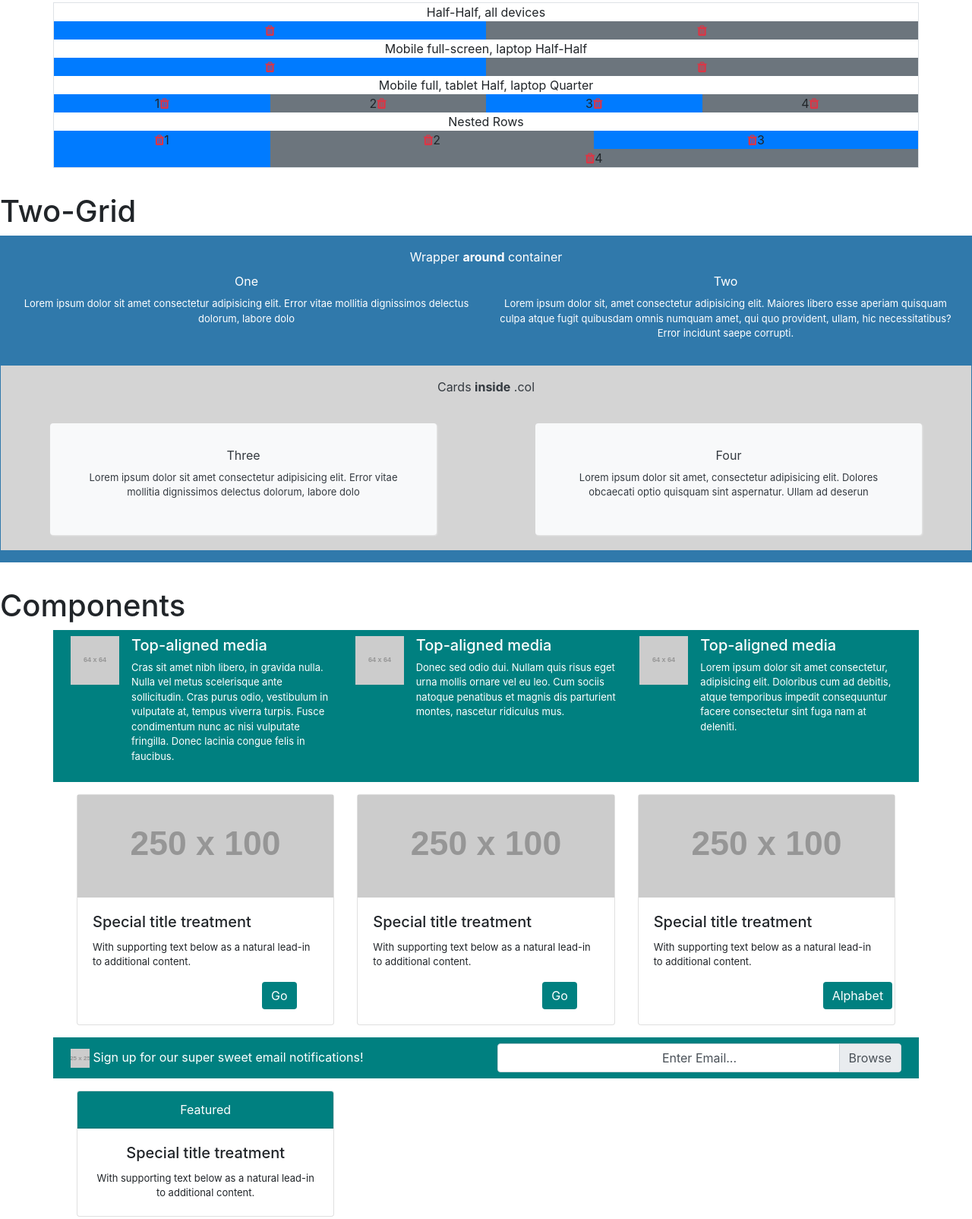
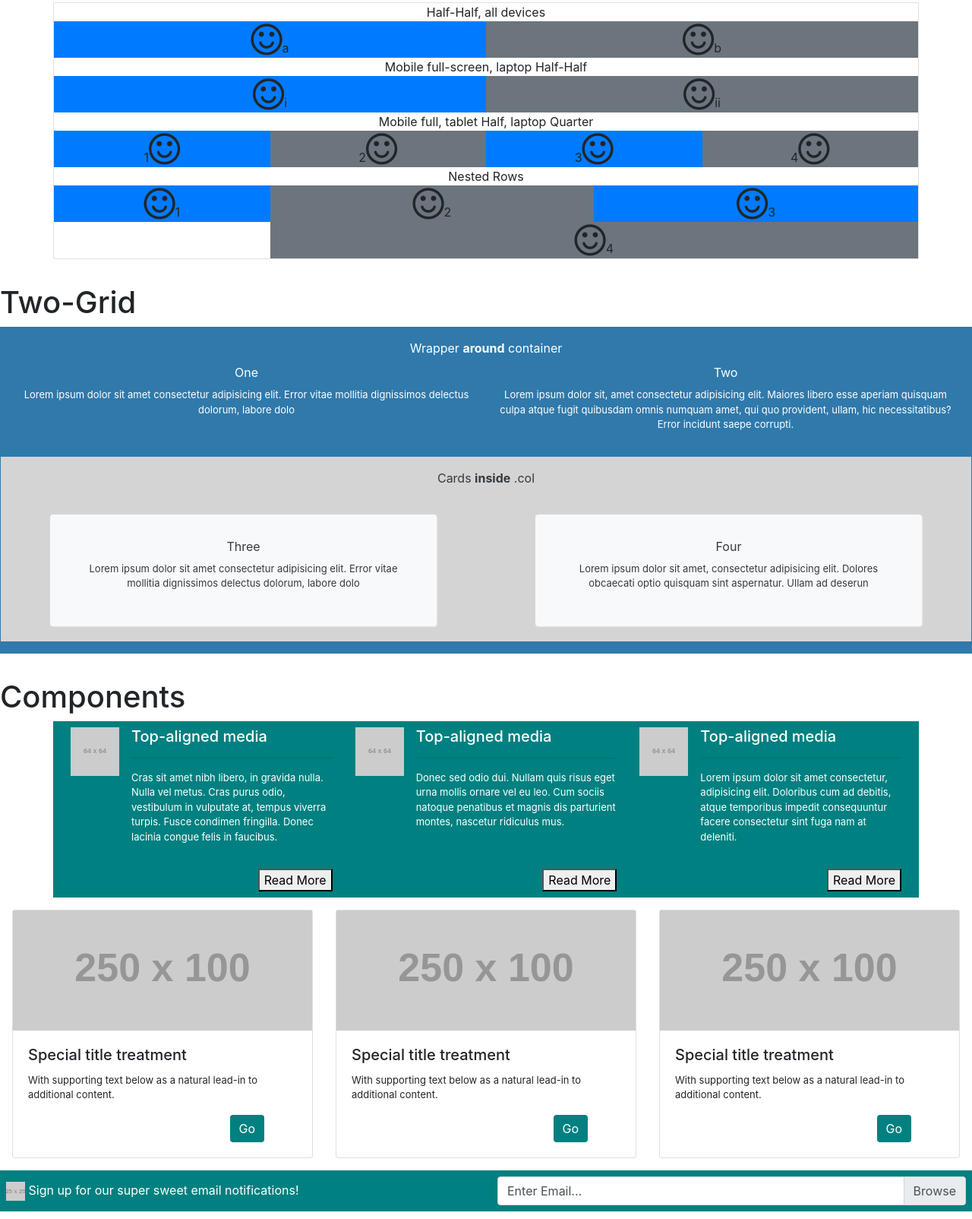
Before and after one commit to JustinMattson/BootStrapLessons, a plain HTML site: page index.html in a window 1280 px wide. Shown: the part 53-1657 px from the top of the page at 76% size. Drawn offline with nearby package versions, Linux system fonts and the light colour scheme; placeholder pictures from the web are drawn by us.

Commit message:
completed a few todos.

```diff
--- a/index.html
+++ b/index.html
@@ -22,39 +22,39 @@
       Half-Half, all devices
       <div class="row b-1 text-center">
         <p>
-          <!-- TODO learn out to use font awesome as trash cans seem to be the only things that work! -->
-          <div class="col-6 bg-primary"><i class="text-danger fa fa-trash"></i></div>
-          <div class="col-6 bg-secondary"><i class="text-danger fa fa-trash"></i></div>
+          <div class="col-6 bg-primary"><i class="fa fa-smile-o fa-3x"></i>a</div>
+          <div class="col-6 bg-secondary"><i class="fa fa-smile-o fa-3x"></i>b</div>
         </p>
       </div>
       Mobile full-screen, laptop Half-Half
       <div class="row">
         <p>
-          <div class="col-12 col-lg-6 bg-primary"><i class="text-danger fa fa-trash"></i></div>
-          <div class="col-12 col-lg-6 bg-secondary"><i class="text-danger fa fa-trash"></i></div>
+          <div class="col-12 col-lg-6 bg-primary"><i class="fa fa-smile-o fa-3x"></i>i</div>
+          <div class="col-12 col-lg-6 bg-secondary"><i class="fa fa-smile-o fa-3x"></i>ii</div>
         </p>
       </div>
       Mobile full, tablet Half, laptop Quarter
       <div class="row">
         <p>
-          <div class="col-12 col-md-6 order-1 col-lg-3 bg-primary">1<i class="text-danger fa fa-trash"></i></div>
-          <div class="col-12 col-md-6 order-2 col-lg-3 bg-secondary">2<i class="text-danger fa fa-trash"></i></div>
-          <div class="col-12 col-md-6 order-3 col-lg-3 bg-primary">3<i class="text-danger fa fa-trash"></i></div>
-          <div class="col-12 col-md-6 order-4 col-lg-3 bg-secondary">4<i class="text-danger fa fa-trash"></i></div>
+          <div class="col-12 col-md-6 order-1 col-lg-3 bg-primary">1<i class="fa fa-smile-o fa-3x"></i></div>
+          <div class="col-12 col-md-6 order-2 col-lg-3 bg-secondary">2<i class="fa fa-smile-o fa-3x"></i></div>
+          <div class="col-12 col-md-6 order-3 order-md-4 order-lg-3 col-lg-3 bg-primary">3<i class="fa fa-smile-o fa-3x"></i></div>
+          <div class="col-12 col-md-6 order-4 order-md-3 order-lg-4 col-lg-3 bg-secondary">4<i class="fa fa-smile-o fa-3x"></i></div>
         </p>
       </div>
 
       Nested Rows
-      <!-- TODO figure out why 1 is doubly tall -->
+      <!-- TODO figure out why 1 is doubly tall
+        Is inline styling acceptable in this case? -->
       <div class="row">
-          <div class="col-3 bg-primary"><i class="text-danger fa fa-trash"></i>1</div>
+          <div class="col-3 bg-primary" style="height: 50%"><i class="fa fa-smile-o fa-3x"></i>1</div>
           <div class="col-9">
             <div class="row">
-              <div class="col-6 bg-secondary"><i class="text-danger fa fa-trash"></i>2</div>
-              <div class="col-6 bg-primary"><i class="text-danger fa fa-trash"></i>3</div>
+              <div class="col-6 bg-secondary bg-secondary"><i class="fa fa-smile-o fa-3x"></i>2</div>
+              <div class="col-6 bg-primary"><i class="fa fa-smile-o fa-3x"></i>3</div>
             </div>
             <div class="row">
-              <div class="col-12 bg-secondary"><i class="text-danger fa fa-trash"></i>4</div>
+              <div class="col-12 bg-secondary"><i class="fa fa-smile-o fa-3x"></i>4</div>
             </div>
           </div>
       </div>
@@ -102,7 +102,8 @@
             <img src="http://placehold.it/64x64" class="align-self-start mr-3" alt="...">
             <div class="media-body">
               <h5 class="mt-0">Top-aligned media</h5>
-              <p>Cras sit amet nibh libero, in gravida nulla. Nulla vel metus scelerisque ante sollicitudin. Cras purus odio, vestibulum in vulputate at, tempus viverra turpis. Fusce condimentum nunc ac nisi vulputate fringilla. Donec lacinia congue felis in faucibus.</p>
+              <hr>
+              <p>Cras sit amet nibh libero, in gravida nulla. Nulla vel metus. Cras purus odio, vestibulum in vulputate at, tempus viverra turpis. Fusce condimen fringilla. Donec lacinia congue felis in faucibus.</p>
             </div>
           </div>
         </div>
@@ -111,6 +112,7 @@
             <img src="http://placehold.it/64x64" class="align-self-start mr-3" alt="...">
             <div class="media-body">
               <h5 class="mt-0">Top-aligned media</h5>
+              <hr>
               <p>Donec sed odio dui. Nullam quis risus eget urna mollis ornare vel eu leo. Cum sociis natoque penatibus et magnis dis parturient montes, nascetur ridiculus mus.</p>
             </div>
           </div>
@@ -120,10 +122,25 @@
             <img src="http://placehold.it/64x64" class="align-self-start mr-3" alt="...">
             <div class="media-body">
               <h5 class="mt-0">Top-aligned media</h5>
+              <hr>
               <p>Lorem ipsum dolor sit amet consectetur, adipisicing elit. Doloribus cum ad debitis, atque temporibus impedit consequuntur facere consectetur sint fuga nam at deleniti.</p>
             </div>
           </div>
         </div>
+      </div>
+
+      <div class="row bg-teal p-2 text-right">
+        <div class="col-4">
+          <button type="submit">Read More</button>
+        </div>
+        <div class="col-4">
+          <button type="submit">Read More</button>
+        </div>
+        <div class="col-4">
+          <button type="submit">Read More</button>
+        </div>
+      </div>
+
       </div>
       <div class="row p-3">
         <div class="col-4 m-auto">
@@ -133,7 +150,7 @@
               <h5 class="card-title">Special title treatment</h5>
               <p class="card-text">With supporting text below as a natural lead-in to additional content.</p>
               <!-- TODO move this buton to the right! -->
-              <a href="#" class="btn btn-primary">Go</a>
+              <a href="#" class="btn btn-primary text-right">Go</a>
             </div>
           </div>
         </div>
@@ -155,7 +172,7 @@
               <h5 class="card-title">Special title treatment</h5>
               <p class="card-text">With supporting text below as a natural lead-in to additional content.</p>
               <!-- TODO move this button to the right! -->
-              <a href="#" class="btn btn-primary d-flex justify-content-end align-items-end">Alphabet</a>
+              <a href="#" class="btn btn-primary d-flex justify-content-end align-items-end">Go</a>
             </div>
           </div>
         </div>
```
